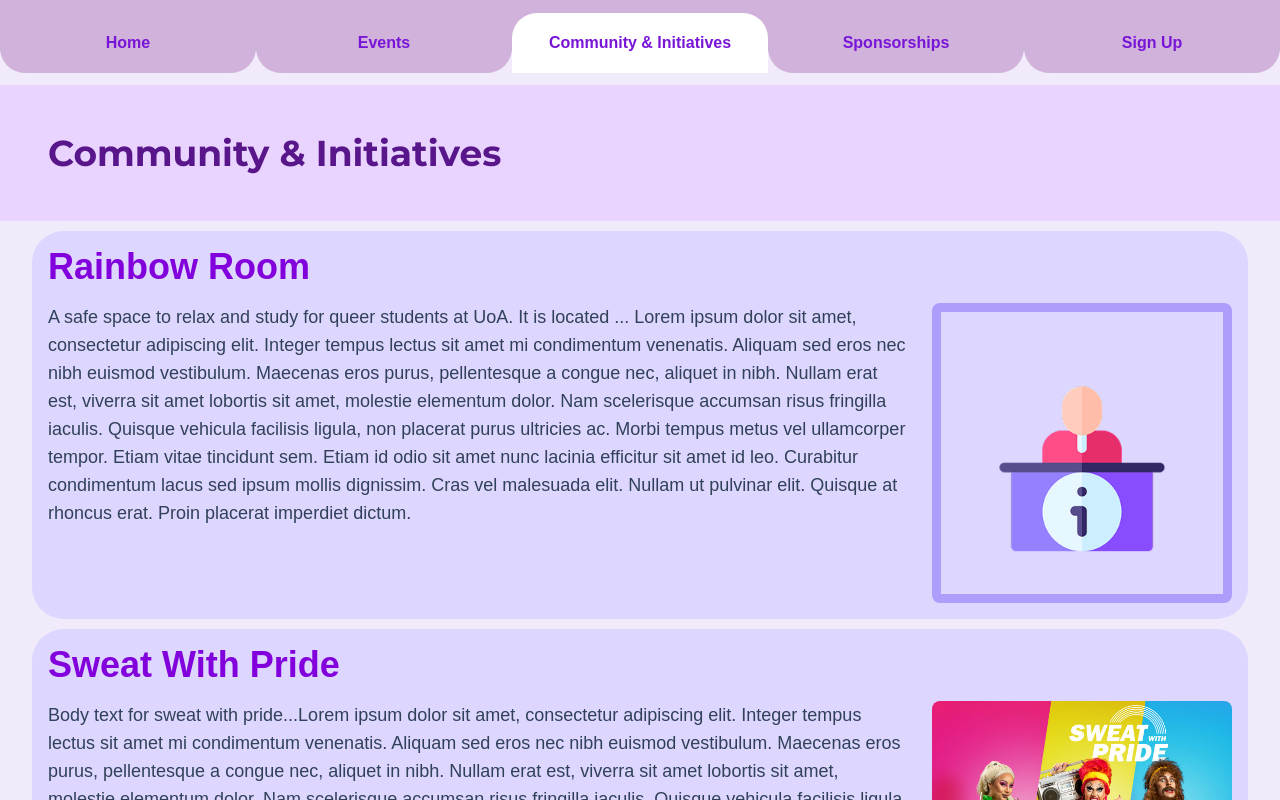
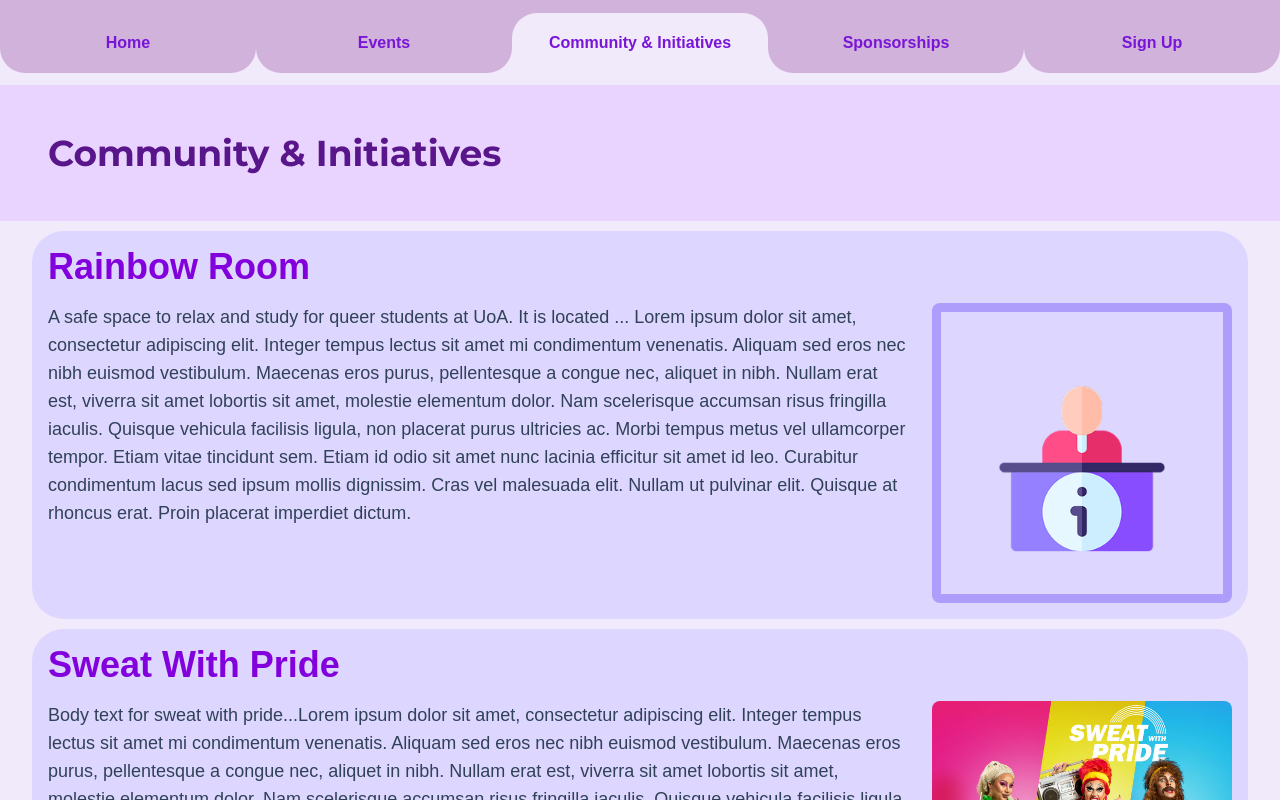
Before and after one commit to UoaWDCC/rainbow-engineering, a Next.js app: page /initiatives in a window 1280 px wide. Shown: the top 800 px of the page. Built offline with nearby package versions, Linux system fonts and the light colour scheme.

Commit message:
navbar tweaks

```diff
--- a/src/app/globals.css
+++ b/src/app/globals.css
@@ -63,11 +63,11 @@ header {
 }
 
 .nav-links a.active {
-  background: white;
+  background: #f1eafb;
   border-top-left-radius: 25px;
   border-top-right-radius: 25px;
-  border-bottom-left-radius: 0px;
-  border-bottom-right-radius: 0px;
+  border-bottom-left-radius: 25px;
+  border-bottom-right-radius: 25px;
 }
 
 .nav-links a.inactive:hover {
```
